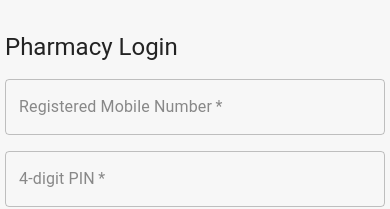
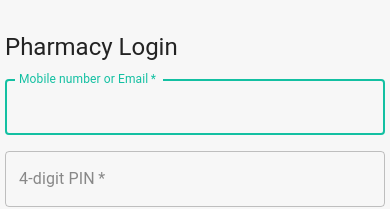
Before and after one commit to GoDavai01/godavai-frontend, a React (Create React App) app: page /pharmacy/login in a window 390 px wide. Shown: the part 182-391 px from the top of the page. Built offline with nearby package versions, Linux system fonts and the light colour scheme; no server answers.

Commit message:
fix: enable pharmacy login via mobile number or email

```diff
--- a/src/pages/PharmacyLogin.js
+++ b/src/pages/PharmacyLogin.js
@@ -7,7 +7,7 @@ import axios from "axios";
 const API_BASE_URL = process.env.REACT_APP_API_BASE_URL || "http://localhost:5000";
 
 export default function PharmacyLogin() {
-  const [step, setStep] = useState(1); // 1: enter mobile & PIN, 2: enter OTP
+  const [step, setStep] = useState(1); // 1: enter contact & PIN, 2: enter OTP
   const [contact, setContact] = useState("");
   const [pin, setPin] = useState("");
   const [otp, setOtp] = useState("");
@@ -20,7 +20,7 @@ export default function PharmacyLogin() {
     try {
       await axios.post(`${API_BASE_URL}/api/pharmacy/send-otp`, { contact, pin });
       setStep(2);
-      setMsg("OTP sent to your registered mobile.");
+      setMsg(contact.includes("@") ? "OTP sent to your registered email." : "OTP sent to your registered mobile.");
     } catch (err) {
       setMsg(
         err.response?.data?.message ||
@@ -46,19 +46,23 @@ export default function PharmacyLogin() {
     setLoading(false);
   };
 
+  // Input validation helpers
+  const isMobile = contact && /^\d{10}$/.test(contact);
+  const isEmail = contact && /^[^\s@]+@[^\s@]+\.[^\s@]+$/.test(contact);
+
   return (
     <Box sx={{ mt: 10, maxWidth: 380, mx: "auto" }}>
       <Typography variant="h5" mb={2}>Pharmacy Login</Typography>
       {step === 1 && (
         <>
           <TextField
-            label="Registered Mobile Number"
+            label="Mobile number or Email"
             fullWidth
             sx={{ mb: 2 }}
             value={contact}
-            onChange={e => setContact(e.target.value.replace(/\D/g, "").slice(0, 10))}
-            inputProps={{ maxLength: 10 }}
+            onChange={e => setContact(e.target.value.trim())}
             required
+            autoFocus
           />
           <TextField
             label="4-digit PIN"
@@ -73,7 +77,7 @@ export default function PharmacyLogin() {
             variant="contained"
             fullWidth
             onClick={handleSendOTP}
-            disabled={loading || contact.length !== 10 || pin.length !== 4}
+            disabled={loading || (!isMobile && !isEmail) || pin.length !== 4}
           >
             {loading ? "Sending OTP..." : "Send OTP"}
           </Button>
@@ -104,7 +108,7 @@ export default function PharmacyLogin() {
             onClick={() => { setStep(1); setOtp(""); }}
             disabled={loading}
           >
-            Change Mobile Number/PIN
+            Change Mobile/Email or PIN
           </Button>
         </>
       )}
```
